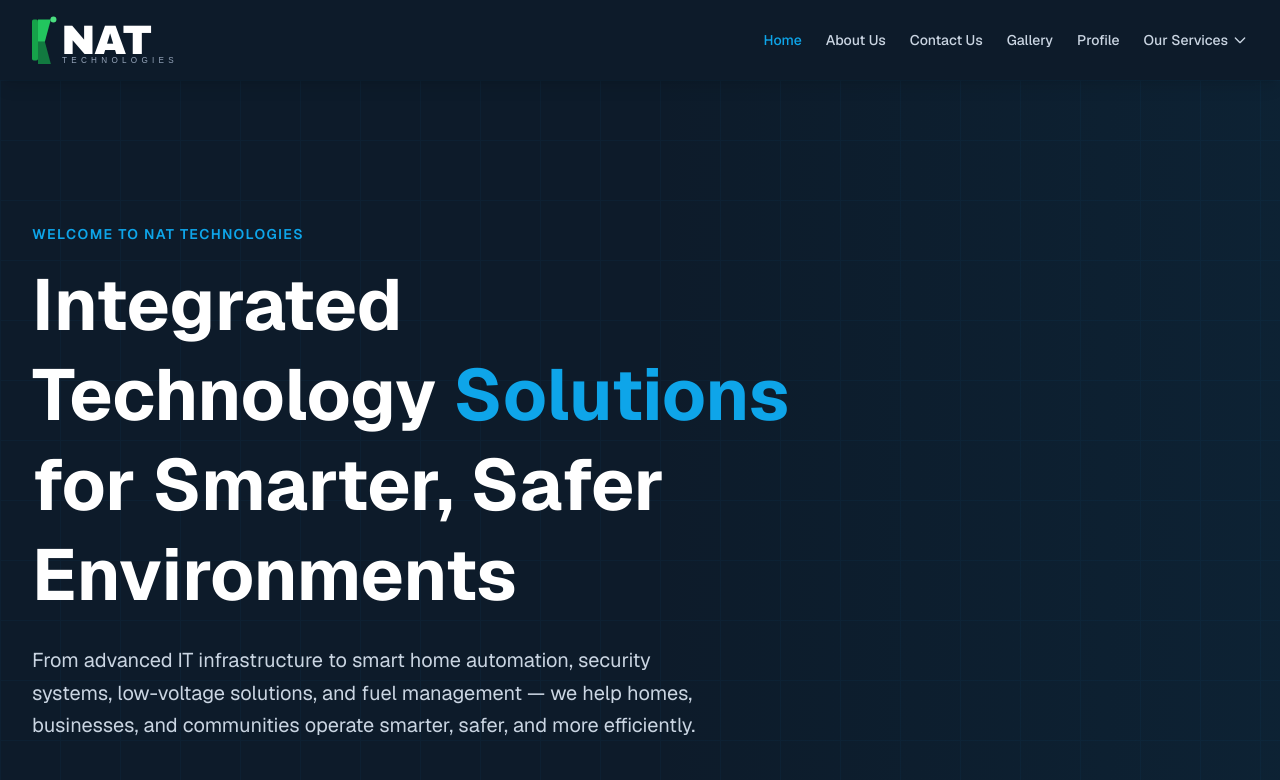
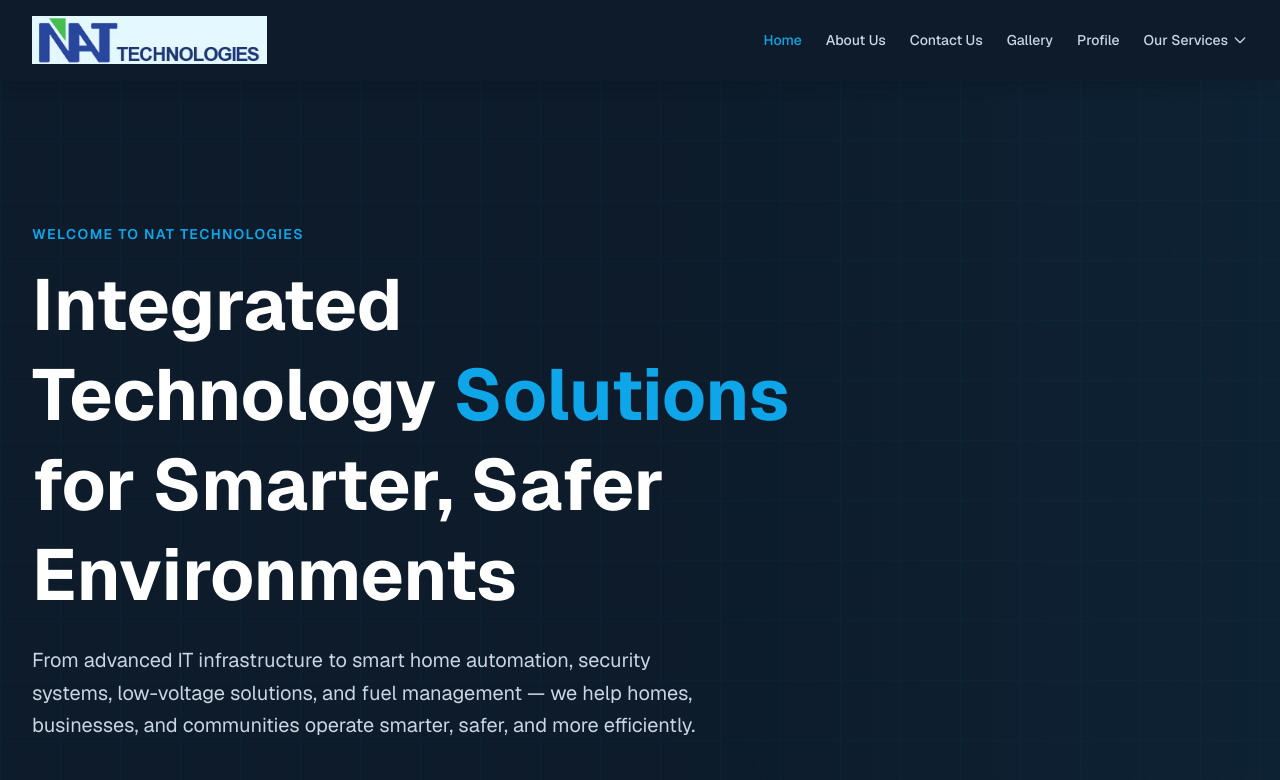
Before and after one commit to solomonlior7-ctrl/nat-website, a Next.js app: page / in a window 1280 px wide. Shown: the top 780 px of the page. Built offline with nearby package versions, Linux system fonts and the light colour scheme.

Commit message:
Use real logo image

```diff
--- a/src/components/Logo.tsx
+++ b/src/components/Logo.tsx
@@ -1,55 +1,18 @@
+import Image from "next/image";
+
 interface LogoProps {
   variant?: "light" | "dark";
-  showTagline?: boolean;
 }
 
-export default function Logo({ variant = "light", showTagline = false }: LogoProps) {
-  const natColor = variant === "light" ? "#ffffff" : "#0d1b6b";
-  const techColor = variant === "light" ? "#94a3b8" : "#3b5bdb";
-
+export default function Logo({ variant = "light" }: LogoProps) {
   return (
-    <svg
-      viewBox="0 0 230 56"
-      fill="none"
-      xmlns="http://www.w3.org/2000/svg"
-      aria-label="NAT Technologies"
-      className="h-12 w-auto"
-    >
-      {/* ── Geometric mark ── */}
-      {/* Left vertical bar */}
-      <rect x="0" y="4" width="7" height="48" rx="2" fill="#16a34a" />
-      {/* Diagonal middle stroke (the "A" crossbar energy) */}
-      <polygon points="7,4 22,4 15,30 7,30" fill="#22c55e" />
-      {/* Bottom right of mark */}
-      <polygon points="15,30 22,56 7,56 7,30" fill="#16a34a" opacity="0.7" />
-      {/* Small accent dot */}
-      <circle cx="25" cy="4" r="3.5" fill="#4ade80" />
-
-      {/* ── NAT text ── */}
-      <text
-        x="34"
-        y="44"
-        fontFamily="'Arial Black', 'Impact', 'Helvetica Neue', sans-serif"
-        fontSize="48"
-        fontWeight="900"
-        fill={natColor}
-        letterSpacing="-1"
-      >
-        NAT
-      </text>
-
-      {/* ── TECHNOLOGIES text ── */}
-      <text
-        x="35"
-        y="55"
-        fontFamily="'Arial', 'Helvetica Neue', sans-serif"
-        fontSize="9.5"
-        fontWeight="500"
-        fill={techColor}
-        letterSpacing="5"
-      >
-        TECHNOLOGIES
-      </text>
-    </svg>
+    <Image
+      src="/logo.png"
+      alt="NAT Technologies"
+      width={180}
+      height={50}
+      className={`h-12 w-auto ${variant === "light" ? "brightness-110" : ""}`}
+      priority
+    />
   );
 }
```
Also changed, not shown: public/logo.png (added).
